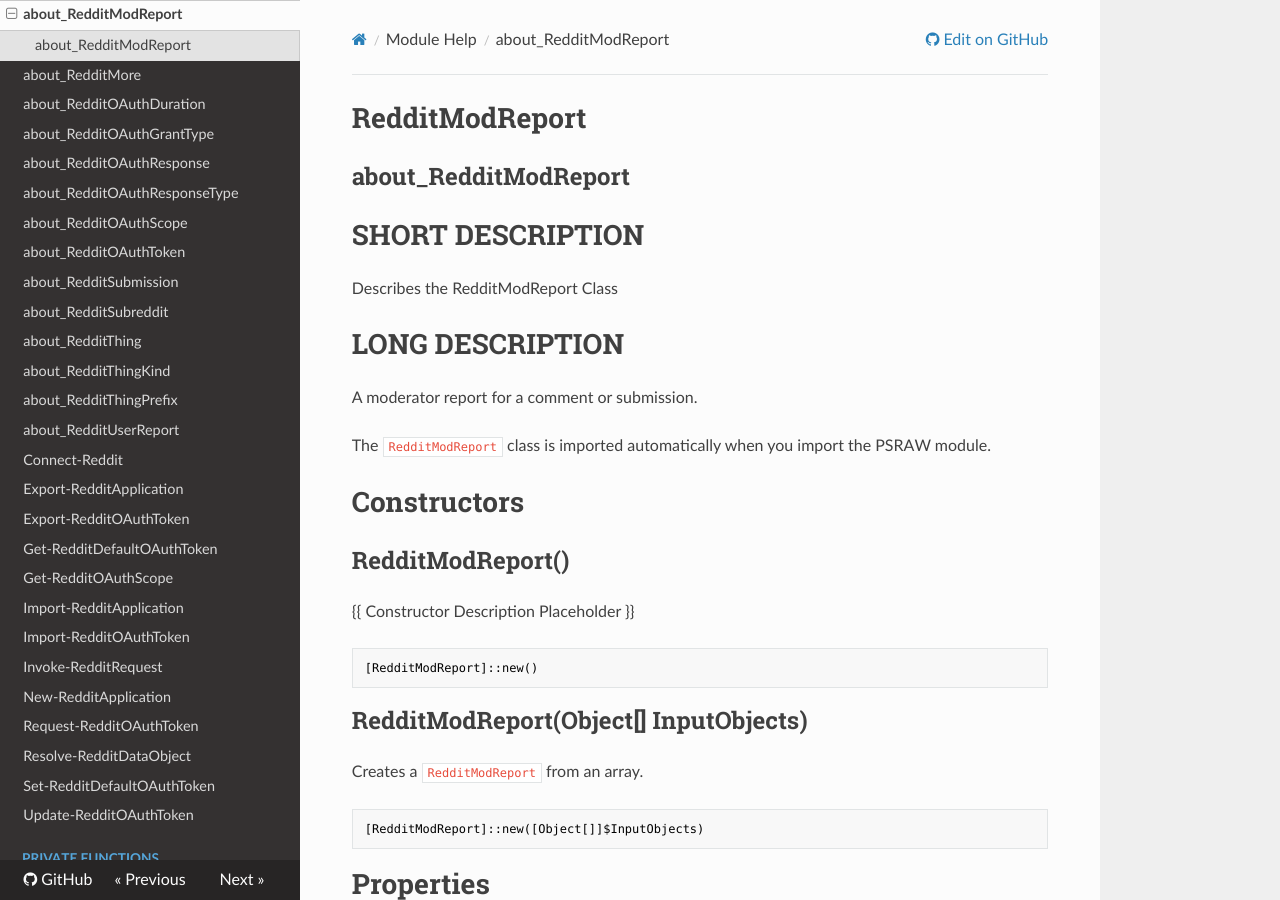
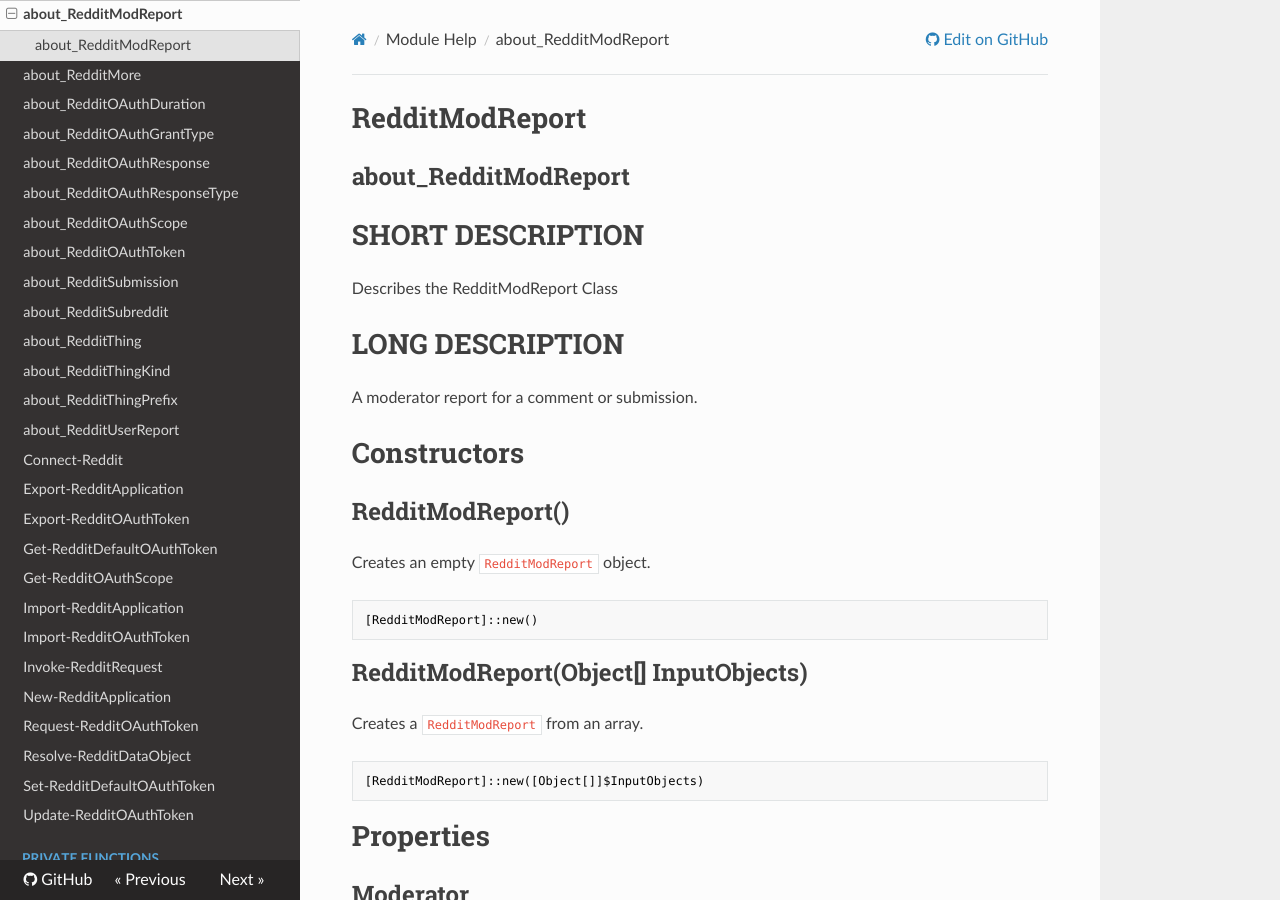
Before and after one commit to markekraus/PSRAW, an MkDocs documentation site: the page built from docs/Module/about_RedditModReport.md, in a window 1280 px wide and 900 px high. Built offline with MkDocs 1.6.1, drawn with Linux system fonts in a browser that asks for light colours; nearby versions of some CDN libraries; old or Windows-style settings are respelled for this version of MkDocs.

Commit message:
[ci skip] Minr doc fixes

````diff
--- a/docs/Module/about_RedditModReport.md
+++ b/docs/Module/about_RedditModReport.md
@@ -7,12 +7,10 @@ Describes the RedditModReport Class
 # LONG DESCRIPTION
 A moderator report for a comment or submission.
 
-The `RedditModReport` class is imported automatically when you import the PSRAW module.
-
 
 # Constructors
 ## RedditModReport()
-{{ Constructor Description Placeholder }}
+Creates an empty `RedditModReport` object.
 
 ```powershell
 [RedditModReport]::new()
````
Also changed, not shown: docs/Module/Resolve-RedditDataObject.md (+1 -1 lines), docs/Module/about_RedditDataObject.md (+10 -3 lines), docs/Module/about_RedditDate.md (+2 -0 lines), docs/Module/about_RedditUserReport.md (+1 -4 lines).
